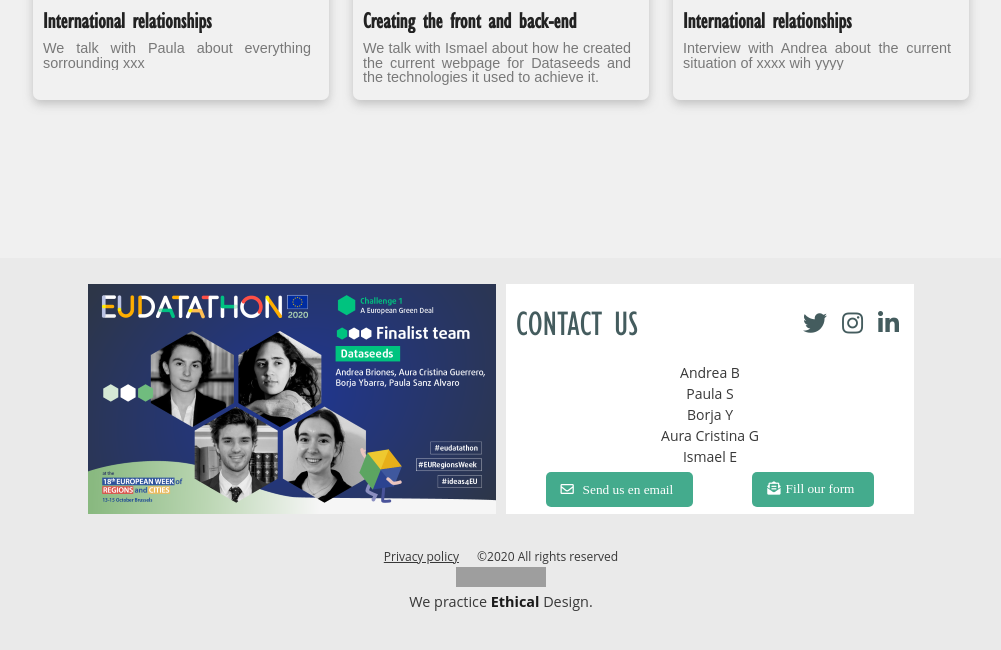
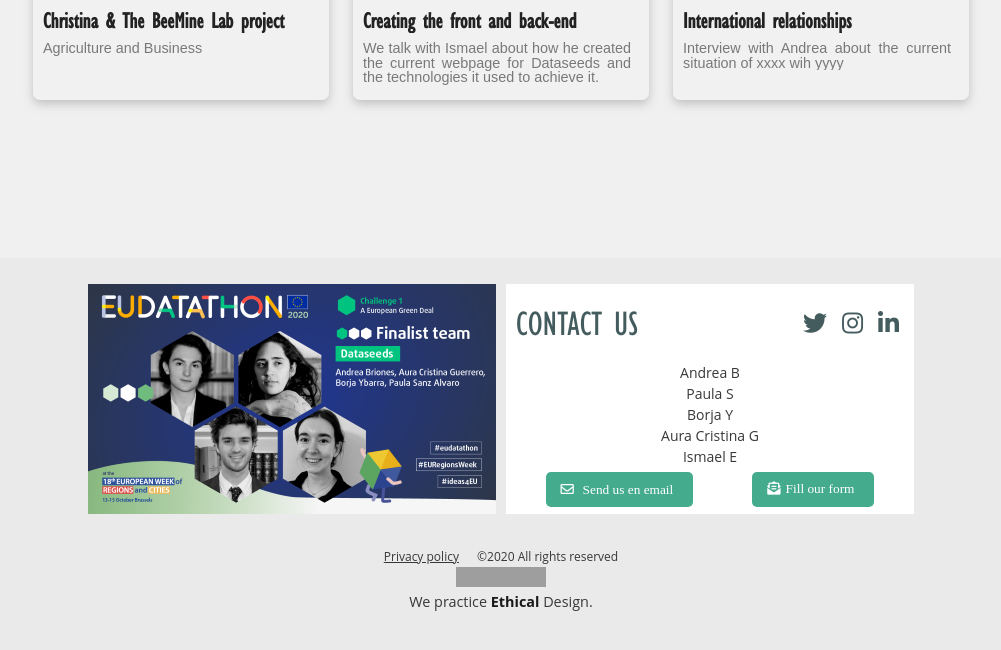
Before and after one commit to Dataseeds/dataseeds.github.io, a Jekyll site: the page built from pages/citizens-opinion.md, in a window 1280 px wide, cut to the strip 416-1106 px from the top of the page. Shown: the top 650 px of the strip, without its empty margins (139-1140 px from the left). Built offline with Jekyll 4.4.1, drawn with Linux system fonts in a browser that asks for light colours; nearby versions of some CDN libraries; part of the change alters nothing that is shown; grey boxes are pictures that could not be loaded.

Commit message:
Update 2020-10-Paula.md

```diff
--- a/_citizens/2020-10-Paula.md
+++ b/_citizens/2020-10-Paula.md
@@ -1,11 +1,49 @@
 ---
 layout: post
-title: International relationships
-date: 2020-09-21
+title: Christina & The BeeMine Lab project
+date: 2020-09-27
 img: https://hoodline.imgix.net/uploads/story/image/887386/..gallery_photo_2..%253Fbust%253D1580535812.jpeg?auto=format
-description: We talk with Paula about everything sorrounding xxx
+description: Agriculture and Business
 ---
 
-## Testing the post layout
+# Lorem ipsum dolor sit amet, consectetur adipiscing elit.
 
-Here goes the interview's content_
+## What are the most urgent changes for the protection of bees?
+
+There are a couple big factors that can be changed by humans
+Number one is the loss of biodiversity. Humans have pushed themselves into every ecosystem and we destroy natural habitats. Bees need natural biodiversity, they need heterogeneous landscapes (human agriculture has caused a lot of these problems), they need constituency with the landscape. If humans continue invading ecosystems we’re going to only make the problem worse, and we’re already in a very bad situation.
+
+The second thing I would mention is the use of pesticides in agriculture. “Big chemical” has a lot of weight in governments. I think controlling the use of dangerous pesticides is important however governments don’t really look for more innovative solutions when it comes to this, they kind of try to regulate or control the pre-existing structures which brought us to this point.
+
+Lastly the low amount of investment in investigation, education and innovation. In Spain, the amount the government invests in education and investigation is laughable in comparison to other European countries. Working with investigators, you can tell how difficult it is to receive grants. Without investigation it’ll be hard to create innovative solutions.
+
+## How do you think open data can help SMEs in agriculture?
+
+
+I think open data is almost synonymous to democratizing information, which personally I think is key we are missing in our world at the moment. Our mission as a company is to favorably impact the bee population and normalize the therapeutic use of cannabis. Open data can be extremely helpful for us to reach those goals.
+
+Going back to what I mentioned beforehand as well, in this idea of investing in investigation, education and innovation. I think open data is crucial to investigation, education and innovation.
+
+## How important are EU regulations for your company?
+
+It’s interesting their stance on restricting pesticides and the exploitation of land. However I think it still remains in this box of pre-existing structures, I personally don’t think it is radical enough. As a company, I think you are forced a little bit to maintain as well within this pre-existing structure. As PYMEs you do this or you’re eaten by the big guy.
+
+I think the EU being more rigorous on changing these structures could truly help a lot of PYMEs and could de-monopolize big corporations.
+EU regulations that would help us achieve our mission, well, to name a few:
+
+More rigorous restrictions on companies to minimize their carbon footprint and be forced to look into circular economic tactics.
+A move towards heterogeneous agriculture
+Moving towards the use of more sustainable crops, hemp, for example.
+
+<p class="post-image">
+    <img src="https://i.ytimg.com/vi/gUIJ-UkQsXI/maxresdefault.jpg" style="max-width: 400px; width: 90%">
+<p class="post-image-label">Figure 1: A cute kitty</p>
+</p>
+
+
+If you would like to know a bit more about The Beemine Lab,[metus eu tortor](https://dataseeds.github.io),
+Aliquam erat volutpat. Vivamus ultrices odio eu sem dapibus, sed semper est tincidunt. Vivamus dapibus nisl id eros
+elementum faucibus. Fusce nec eros efficitur, convallis eros vitae, mattis augue. Pellentesque ac nunc quis odio
+consectetur posuere. Sed dignissim, ipsum vitae ornare dictum, mauris nisl iaculis ante, sit amet scelerisque sapien
+nisl at orci. Etiam posuere leo a augue varius sagittis. Curabitur ut maximus felis. Donec at vulputate odio. Vivamus
+mattis dui et rhoncus rhoncus.
```
